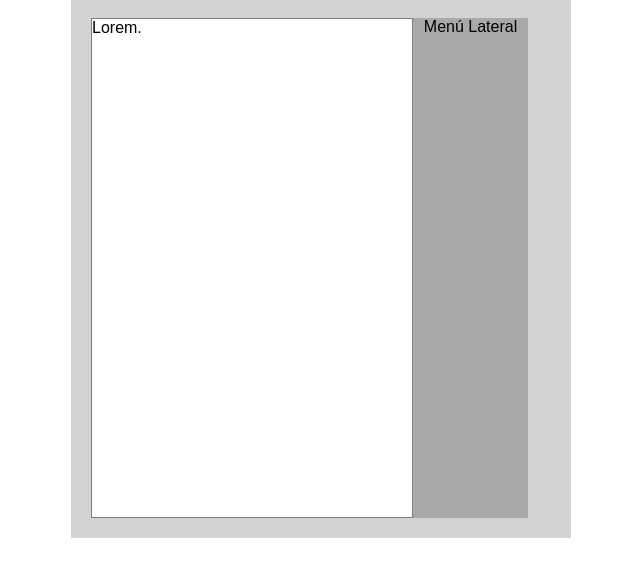
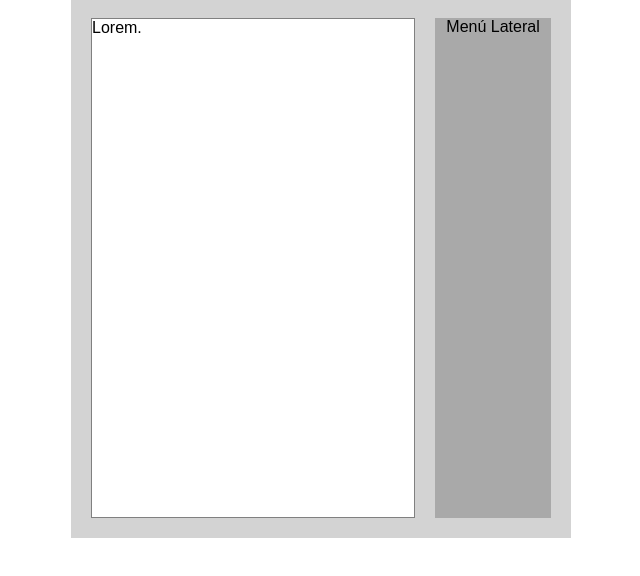
Before and after one commit to jcarlosj/Learning-Flexbox-Adios-a-los-Floats, a plain HTML site: page index.html in a window 1280 px wide. Shown: the part 180-756 px from the top of the page, without its empty margins (327-967 px from the left). Drawn offline with Linux system fonts and the light colour scheme.

Commit message:
Ajusta los elementos hijos del elemento flexible

```diff
--- a/css/master.css
+++ b/css/master.css
@@ -36,12 +36,15 @@ h1 {
     background-color: white;
     border: 1px solid gray;
     display: flex;
+    flex-grow: 1;
     min-height: 500px;
     width: 70%;
 }
 
 .lateral {
     background-color: darkgray;
+    flex-grow: 0.5;
+    margin-left: 20px;
     min-height: 500px;
     width: 25%;
 }
```
